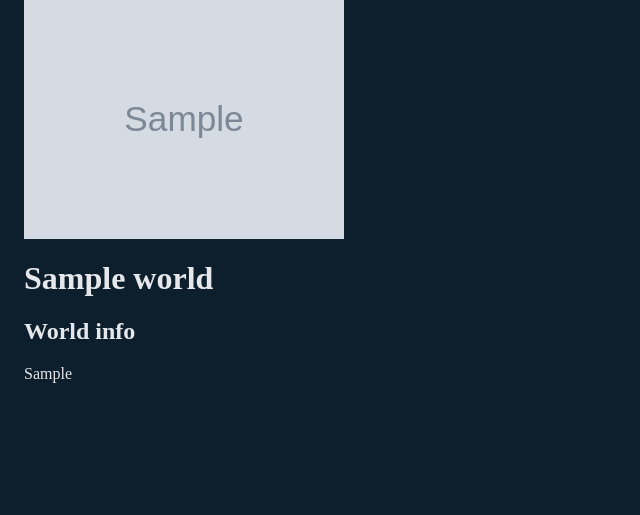
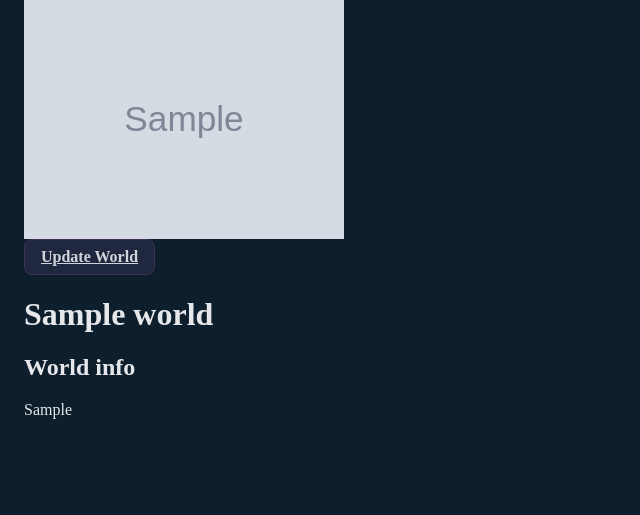
Before and after one commit to Hemlock-SoS/Hemlock-s-Coalesced-Cartography, a Flask app: page /world/1 in a window 1280 px wide. Shown: the part 149-664 px from the top of the page, without its empty margins (0-640 px from the left). Run offline with Flask 3, Linux system fonts and the light colour scheme; tables that the repository leaves empty hold one stand-in row (values such as "Sample post"); grey boxes marked "Sample" are stand-in pictures; some libraries are stand-ins or nearby versions; some web fonts are replaced.

Commit message:
Update functions working

```diff
--- a/app/routes.py
+++ b/app/routes.py
@@ -1,4 +1,4 @@
-from flask import render_template, flash, url_for, make_response
+from flask import render_template, flash, url_for, make_response, request
 from app import app, db
 from app.forms import NewWorldForm, UpdateWorldForm
 import sqlalchemy as sa
@@ -56,6 +56,47 @@ def display_world(id):
     world = db.first_or_404(sa.select(World).where(World.id == id))
     return render_template('world.html', world=world)
 
-@app.route('/update-world/<id>')
+@app.route('/update-world/<id>', methods=['GET', 'POST'])
 def update_world(id):
-    pass
+    form = UpdateWorldForm()
+    world = db.session.query(World).filter(World.id == id).first()
+    if form.validate_on_submit():
+        changes = False
+        if form.worldName.data and form.worldName.data != world.name:
+            world.name = form.worldName.data
+            changes = True
+        if form.thumbnail.data:
+            file = form.thumbnail.data
+            filename = secure_filename(file.filename)
+
+            timestamp = datetime.now(timezone.utc).strftime('%Y%m%d_%H%M%S')
+            name, ext = os.path.splitext(filename)
+            unique_filename = f"{timestamp}_{name}{ext}"
+
+            upload_dir = os.path.join(app.root_path, 'static', 'user_data')
+            os.makedirs(upload_dir, exist_ok=True)
+
+            if world.thumbnail_path != 'images/default.png':
+                old_file_path = os.path.join(app.root_path, 'static', world.thumbnail_path)
+                if os.path.exists(old_file_path):
+                    os.remove(old_file_path)
+
+            file_path = os.path.join(upload_dir, unique_filename)
+            file.save(file_path)
+
+            world.thumbnail_path = f'user_data/{unique_filename}'
+            changes = True
+        if form.worldInfo.data and form.worldInfo.data != world.info:
+            world.info = form.worldInfo.data
+            changes = True
+
+        if changes:
+            db.session.commit()
+            print(world.thumbnail_path)
+            flash('World updated')
+        else:
+            flash('No changes made')
+        response = make_response('', 204)
+        response.headers['HX-Redirect'] = url_for('display_world', id=id)
+        return response
+    return render_template('update-world.html', title='Update world',id=id, form=form)
--- a/app/static/style.css
+++ b/app/static/style.css
@@ -54,7 +54,7 @@ body {
     padding: 16px;
     border-radius: 8px;
     display: flex;
-    /* flex-direction: column; */
+    flex-direction: column;
     justify-content: center;
     cursor: pointer;
     transition: background-color 0.3s ease;
--- a/app/templates/update-world.html
+++ b/app/templates/update-world.html
@@ -12,7 +12,7 @@
     <h3>Update World</h3>
 
     <form
-      hx-post="{{ url_for('new_world') }}"
+      hx-post="{{ url_for('update_world', id=id) }}"
       hx-encoding="multipart/form-data"
       hx-on:htmx:after-request="if(event.detail.successful) window.history.back()">
 
--- a/app/templates/world.html
+++ b/app/templates/world.html
@@ -3,6 +3,9 @@
 {% block content %}
     <div class = "world-homepage">
         <img src="{{ url_for('static', filename=world.thumbnail_path) }}" alt="{{ world.name }} Logo">
+        <nav class="nav-links">
+            <a href="{{ url_for('update_world', id=world.id) }}" class="btn-secondary">Update World</a>
+        </nav>
         <h1>{{ world.name }}</h1>
         {% if world.info %}
             <h2>World info</h2>
```
Also changed, not shown: app.db.
